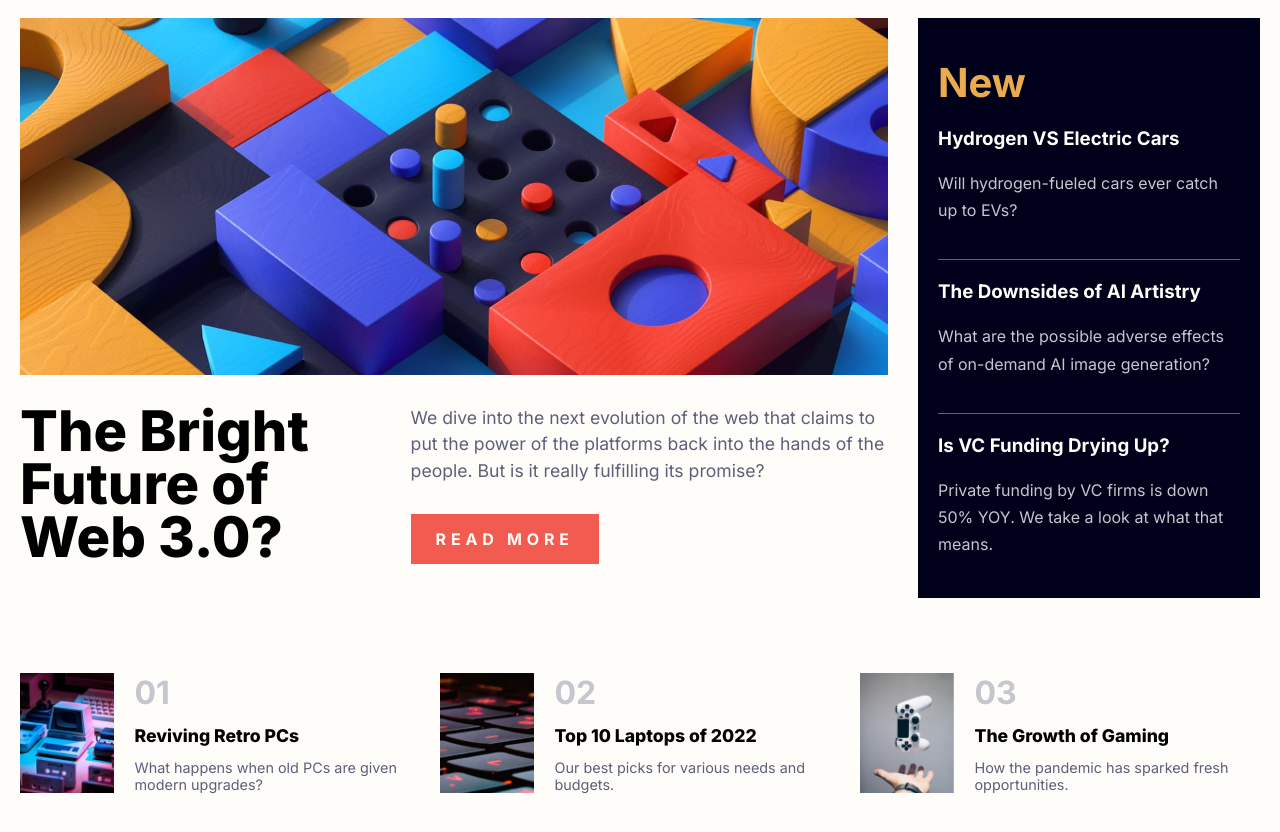
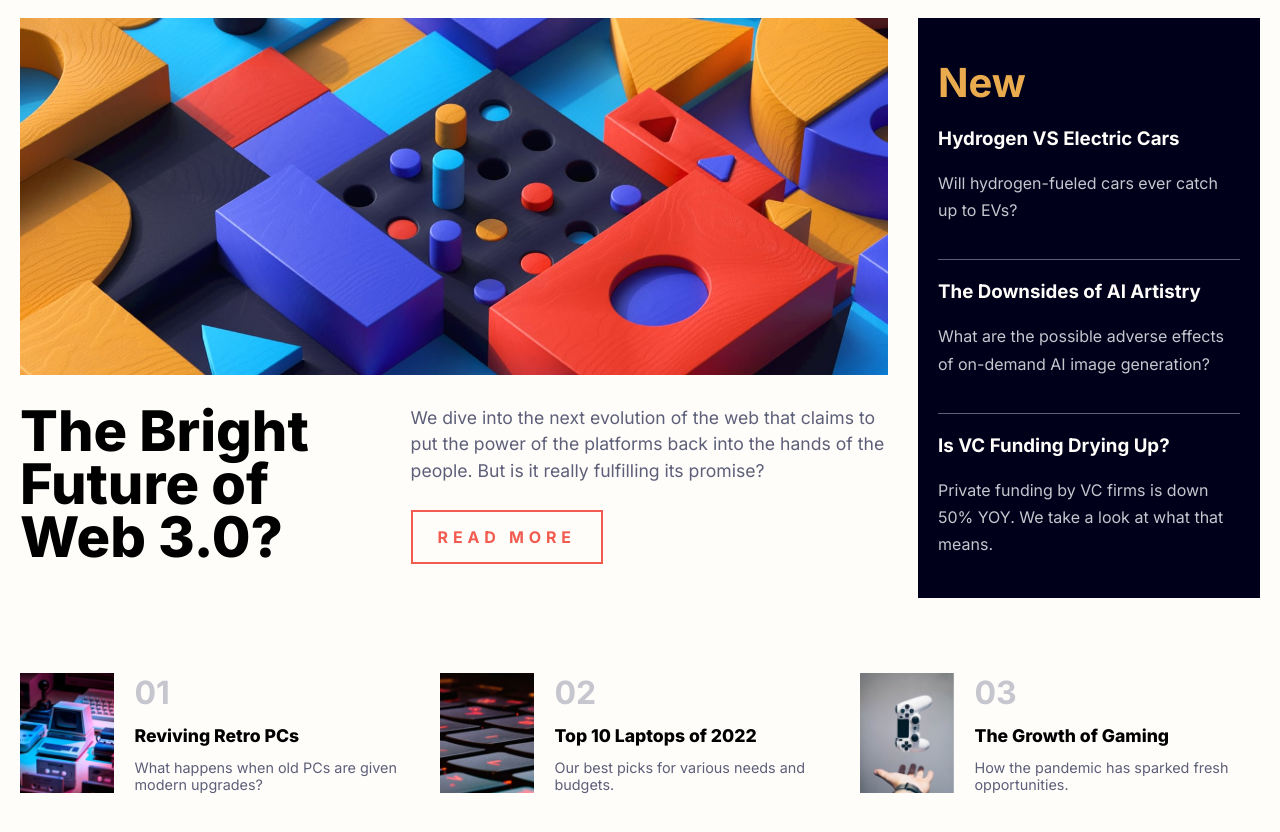
Before and after one commit to ohsand/newsSite, a plain HTML site: page index.html in a window 1280 px wide. In both pictures the pointer is over the button "READ MORE". Shown: the part 102-934 px from the top of the page. Drawn offline with Linux system fonts and the light colour scheme.

Commit message:
add hover effect on button

```diff
--- a/index.html
+++ b/index.html
@@ -51,7 +51,7 @@
           </div>
           <div class="heroLeftTextRight">
             <p>We dive into the next evolution of the web that claims to put the power of the platforms back into the hands of the people. But is it really fulfilling its promise?</p>
-            <button>Read More</button>
+            <button id="readmore">Read More</button>
           </div>
         </div>
       </div>
--- a/styles.css
+++ b/styles.css
@@ -180,6 +180,7 @@ h1 {
     color: var(--off-white);
     background-color: hsl(4, 85%, 63%);
     border: none;
+    border: 2px solid hsl(4, 85%, 63%);
 }
 
 .heroRight h2 {
@@ -274,6 +275,13 @@ h4 {
     transform: scaleX(1);
     transform-origin: bottom left;
 }
+
+#readmore:hover {
+    color: hsl(4, 85%, 63%);
+    background-color: var(--off-white);
+    cursor: pointer;
+}
+
 @media screen and (max-width: 1225px) {
     .hero {
         flex-direction: column;
```
